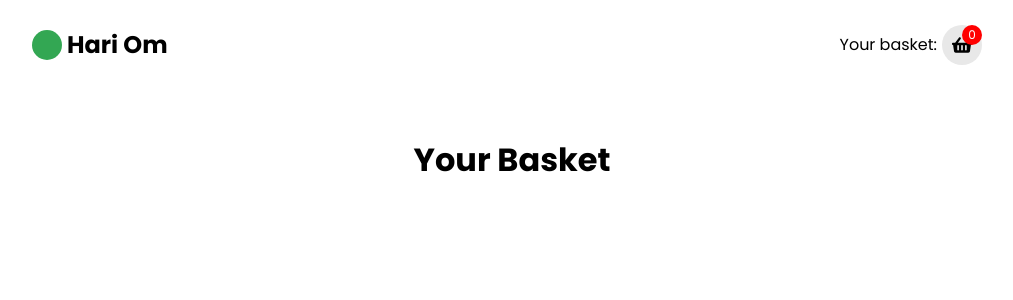
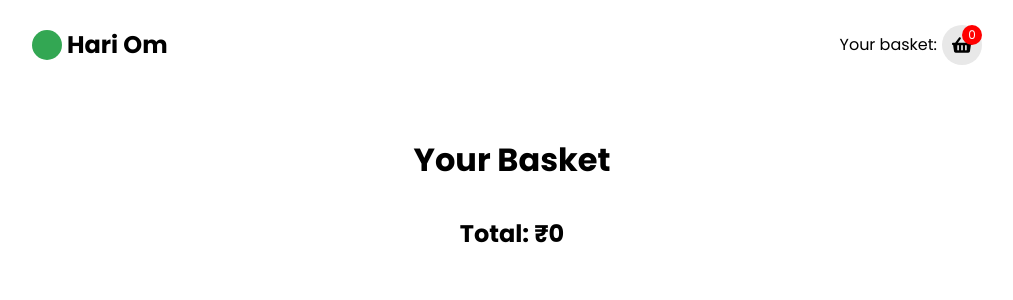
Before and after one commit to nkhil/local-store, a React (Create React App) app: page /basket in a window 1280 px wide. Shown: the top 300 px of the page, without its empty margins (128-1141 px from the left). Built offline with nearby package versions, Linux system fonts and the light colour scheme.

Commit message:
:sparkles: add total amount under basket

```diff
--- a/src/components/Basket.jsx
+++ b/src/components/Basket.jsx
@@ -7,6 +7,12 @@ import BasketItem from './BasketItem';
 const Basket = () => {
   useLocal();
   const [{basket}, dispatch] = useAppState();
+
+  const basketTotalPrice = basket.reduce((acc, item) => {
+    const pricePerItem = item.price * item.quantity;
+    return acc + pricePerItem;
+  }, 0);
+
   return (
     <>
       <ul>
@@ -14,6 +20,7 @@ const Basket = () => {
           <BasketItem product={product} key={index} />
         ))}
       </ul>
+      <h2>Total: ₹{basketTotalPrice}</h2>
     </>
   )
 }
```
